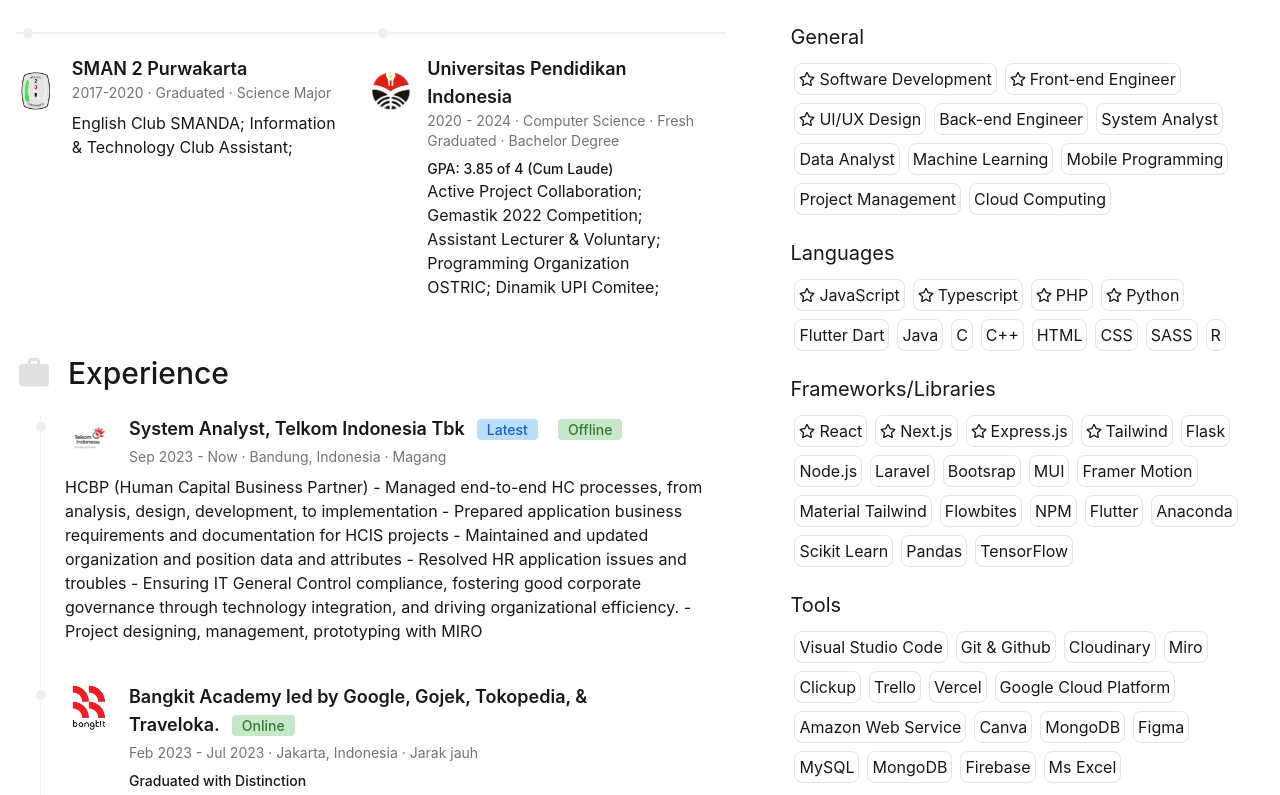
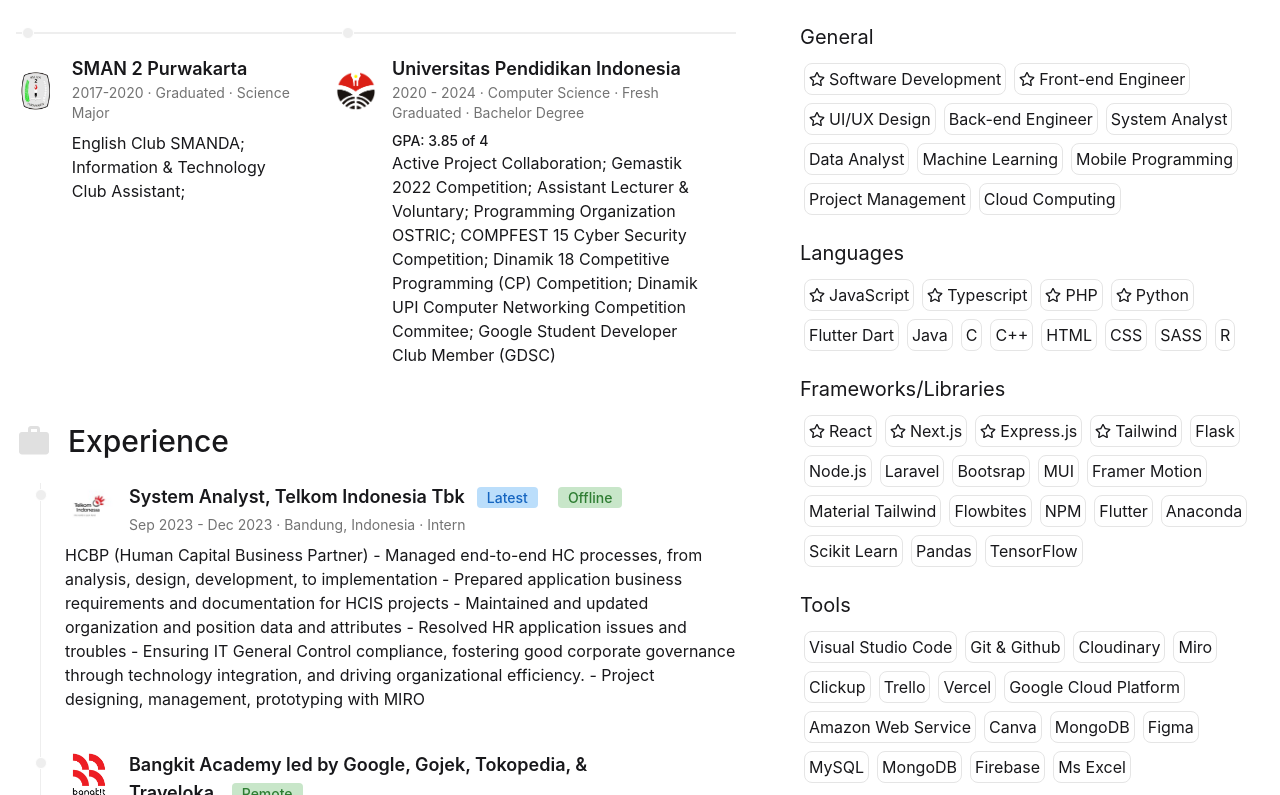
Before and after one commit to rihitoRiku/perprof, a React (Create React App) app: page / in a window 1280 px wide. Shown: the part 1425-2220 px from the top of the page. Built offline with nearby package versions, Linux system fonts and the light colour scheme.

Commit message:
update header

```diff
--- a/src/pages/curriculumvitae/curriculumvitae.jsx
+++ b/src/pages/curriculumvitae/curriculumvitae.jsx
@@ -231,7 +231,7 @@
                         </div>
                       </li>
 
-                      <li className="w-full relative mb-6 sm:mb-0 min-w-[20rem]">
+                      <li className="w-full relative mb-6 sm:mb-0 min-w-[25rem]">
                         <div className="flex items-center h-5">
                           <div className="absolute w-3 h-3 bg-gray-200 rounded-full left-1.5 border border-white dark:border-black dark:text-light-100 dark:bg-gray-700"></div>
                           <div className="hidden sm:flex w-full bg-gray-200 h-0.5 dark:bg-gray-700"></div>
@@ -251,17 +251,17 @@
                               Bachelor Degree
                             </time>
                             <div className="text-sm text-black-100 dark:text-light-100 font-medium ">
-                              GPA: 3.85 of 4 (Cum Laude)
+                              GPA: 3.85 of 4
                             </div>
                             <p className="text-base font-normal text-black-100 dark:text-light-100">
                               Active Project Collaboration; Gemastik 2022
                               Competition; Assistant Lecturer & Voluntary;
-                              Programming Organization OSTRIC; Dinamik UPI
-                              Comitee;
+                              Programming Organization OSTRIC; COMPFEST 15 Cyber Security Competition; Dinamik 18 Competitive Programming (CP) Competition; Dinamik UPI Computer Networking Competition Commitee; Google Student Developer Club Member (GDSC)
                             </p>
                           </div>
                         </div>
                       </li>
+
                     </ol>
                   </div>
                 </div>
@@ -295,7 +295,7 @@
                             </span>
                           </h3>
                           <time className="block mb-2 text-sm font-normal  dark:text-light-200 text-black-300">
-                            Sep 2023 - Now · Bandung, Indonesia · Magang
+                            Sep 2023 - Dec 2023 · Bandung, Indonesia · Intern
                           </time>
                         </div>
                       </div>
@@ -330,12 +330,11 @@
                             Bangkit Academy led by Google, Gojek, Tokopedia, &
                             Traveloka.
                             <span className="bg-green-100 text-green-800 text-sm font-medium mr-2 px-2.5 py-0.5 rounded dark:bg-green-900 dark:text-green-300 ml-3">
-                              Online
+                              Remote
                             </span>
                           </h3>
                           <time className="block mb-2 text-sm font-normal dark:text-light-200 text-black-300">
-                            Feb 2023 - Jul 2023 · Jakarta, Indonesia · Jarak
-                            jauh
+                            Feb 2023 - Jul 2023 · Jakarta, Indonesia
                           </time>
                           <div className="text-sm text-black-100 dark:text-light-100 font-medium ">
                             Graduated with Distinction
--- a/src/pages/home/heading.jsx
+++ b/src/pages/home/heading.jsx
@@ -4,7 +4,7 @@
     return (
     <>
         <p className="my-6 text-lg font-light lg:font-normal text-light-300 lg:text-xl sm:px-16 xl:px-48 dark:text-gray-400 ">
-            <span><b>I'</b>m</span> <span><b>a</b></span> <span><b>motiv</b>ated</span> <span><b>full-</b>stack</span> <span><b>we</b>b</span> <span><b>devel</b>oper</span> <span><b>wi</b>th</span> <span><b>exper</b>tise</span> <span><b>i</b>n</span> <span><b>JavaSc</b>ript,</span> <span><b>Rea</b>ct,</span> <span><b>Node</b>.js,</span> <span><b>datab</b>ases,</span> <span><b>an</b>d</span> <span><b>clo</b>ud</span> <span><b>environ</b>ments.</span> <span><b>Curre</b>ntly</span> <span><b>purs</b>uing</span> <span><b>a</b></span> <span><b>Comp</b>uter</span> <span><b>Scie</b>nce</span> <span><b>deg</b>ree</span> <span><b>a</b>t</span> <span><b>th</b>e</span> <span><b>Unive</b>rsity</span> <span><b>o</b>f</span> <span><b>Pendi</b>dikan</span> <span><b>Indon</b>esia,</span> <span><b>I'</b>m</span> <span><b>dedic</b>ated</span> <span><b>t</b>o</span> <span><b>stay</b>ing</span> <span><b>upda</b>ted</span> <span><b>i</b>n</span> <span><b>th</b>e</span> <span><b>dyna</b>mic</span> <span><b>te</b>ch</span> <span><b>wor</b>ld.</span>
+            <span><b>I</b></span> <span><b>a</b>m</span> <span><b>a</b></span> <span><b>motiv</b>ated</span> <span><b>full-</b>stack</span> <span><b>we</b>b</span> <span><b>devel</b>oper</span> <span><b>wi</b>th</span> <span><b>exper</b>tise</span> <span><b>i</b>n</span> <span><b>JavaSc</b>ript,</span> <span><b>Rea</b>ct,</span> <span><b>Next</b>.js,</span> <span><b>Node</b>.js,</span> <span><b>Expr</b>ess,</span> <span><b>datab</b>ases,</span> <span><b>an</b>d</span> <span><b>clo</b>ud</span> <span><b>environ</b>ments.</span> <span><b>Rece</b>ntly</span> <span><b>gradu</b>ated</span> <span><b>wi</b>th</span> <span><b>a</b></span> <span><b>deg</b>ree</span> <span><b>i</b>n</span> <span><b>Comp</b>uter</span> <span><b>Scie</b>nce</span> <span><b>fr</b>om</span> <span><b>th</b>e</span> <span><b>Unive</b>rsity</span> <span><b>o</b>f</span> <span><b>Pendi</b>dikan</span> <span><b>Indon</b>esia,</span> <span><b>I</b></span> <span><b>a</b>m</span> <span><b>dedic</b>ated</span> <span><b>t</b>o</span> <span><b>stay</b>ing</span> <span><b>upda</b>ted</span> <span><b>i</b>n</span> <span><b>th</b>e</span> <span><b>ever-ev</b>olving</span> <span><b>te</b>ch</span> <span><b>lands</b>cape</span> <span><b>an</b>d</span> <span><b>brin</b>ging</span> <span><b>innov</b>ative</span> <span><b>solut</b>ions</span> <span><b>t</b>o</span> <span><b>th</b>e</span> <span><b>tab</b>le.</span>
         </p>
     </>
     );
```
